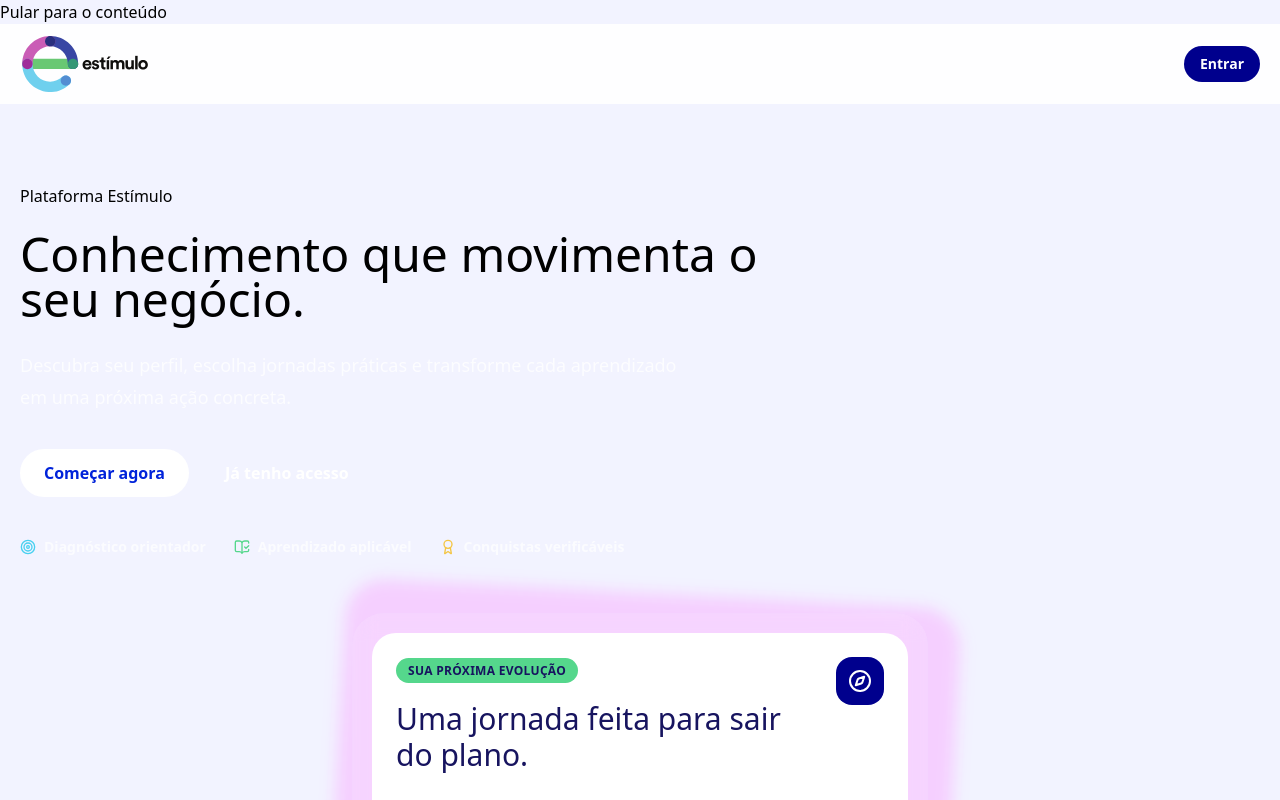
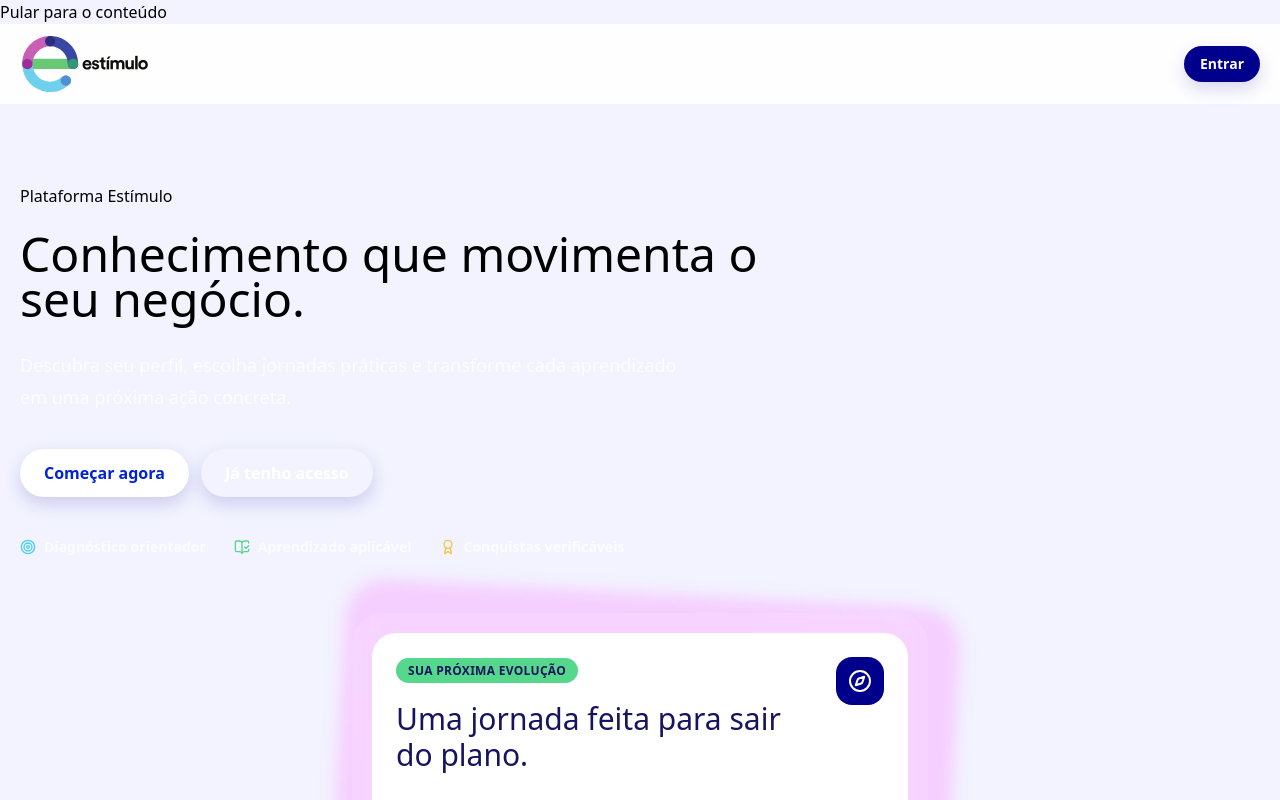
Before and after one commit to pablo-marchina/LMS-estimulo, a Next.js app in the folder apps/web/: page / in a window 1280 px wide. Shown: the top 800 px of the page. Built offline with nearby package versions, Linux system fonts and the light colour scheme.

Commit message:
feat(brand): add tactile movement to platform actions

```diff
--- a/apps/web/components/ui/button.tsx
+++ b/apps/web/components/ui/button.tsx
@@ -6,7 +6,7 @@ type ButtonVariant = "primary" | "secondary" | "ghost" | "dark" | "danger";
 type ButtonSize = "sm" | "md" | "lg" | "icon";
 
 const base =
-  "focus-ring inline-flex items-center justify-center gap-2 whitespace-nowrap rounded-xl font-semibold transition-colors duration-150 disabled:pointer-events-none disabled:opacity-50";
+  "brand-button focus-ring inline-flex items-center justify-center gap-2 whitespace-nowrap rounded-xl font-semibold transition-colors duration-150 disabled:pointer-events-none disabled:opacity-50";
 
 const variantClasses: Record<ButtonVariant, string> = {
   primary: "bg-primary !text-white hover:bg-primary-bright active:bg-primary-active",
```
